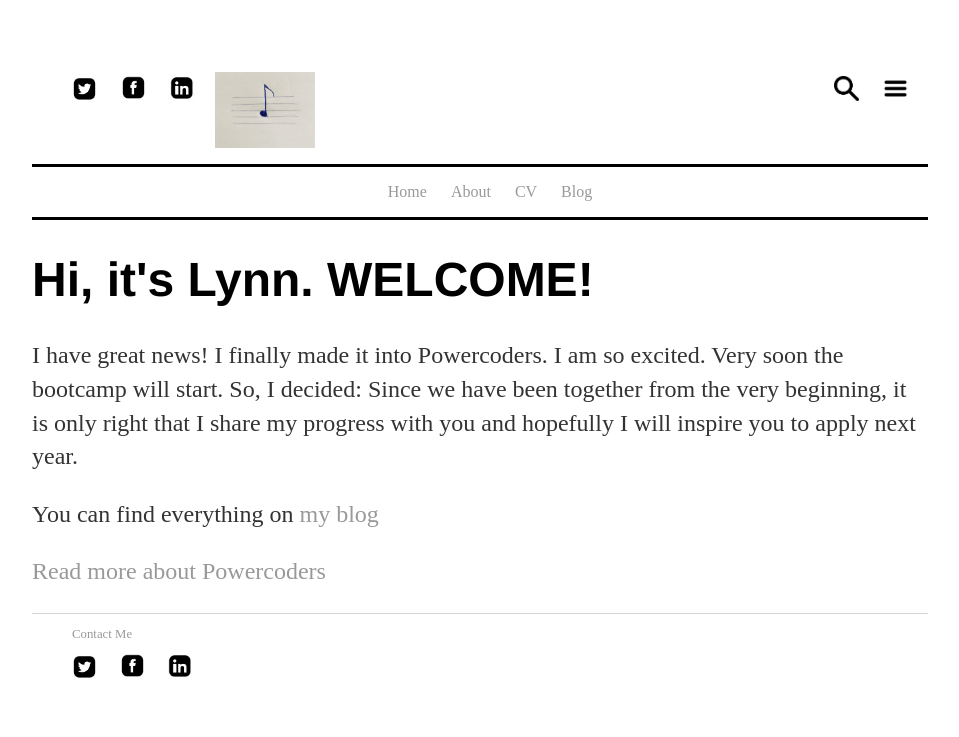
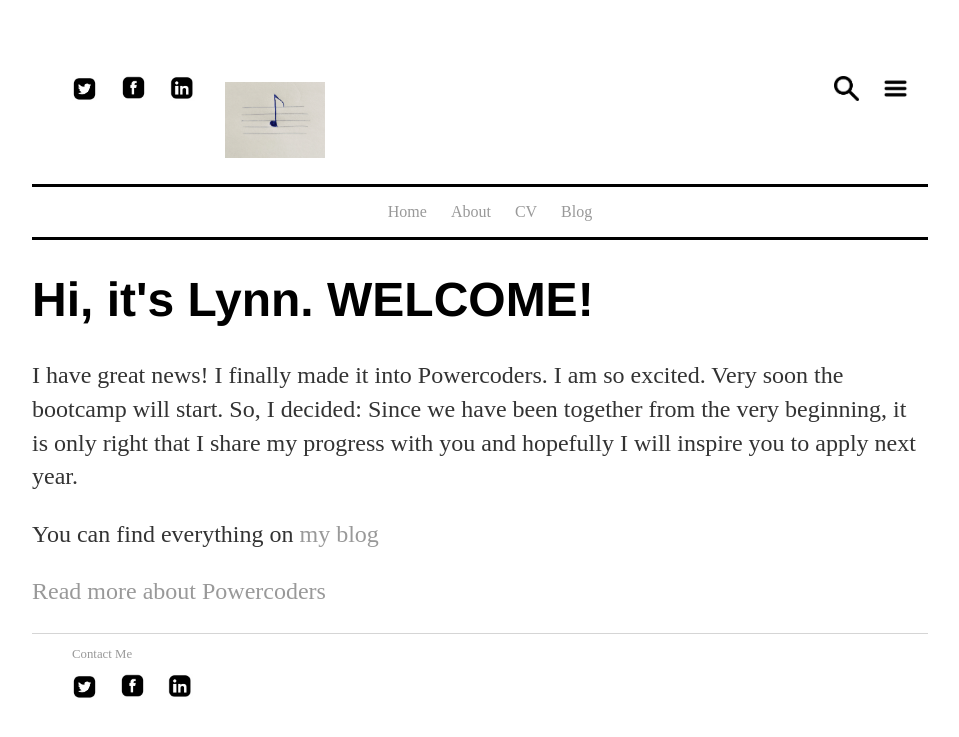
Before and after one commit to aineomugisha/aineomugisha.github.io, a Jekyll site: the page built from index.html, in a window 1280 px wide. Shown: the top 737 px of the page, without its empty margins (160-1119 px from the left). Built offline with Jekyll 4.4.1, drawn with Linux system fonts in a browser that asks for light colours.

Commit message:
Update main.css

```diff
--- a/css/main.css
+++ b/css/main.css
@@ -5,7 +5,7 @@
     position:relative;
     /*border-top:3px solid black;*/
 }
-header img
+#logo
 {
     float:top center;
      position:relative;
@@ -13,6 +13,7 @@
     margin:0 auto;
     width:100px;
     height:100px;
+  padding:10px;
 }
 .topsectionright
 {
```
